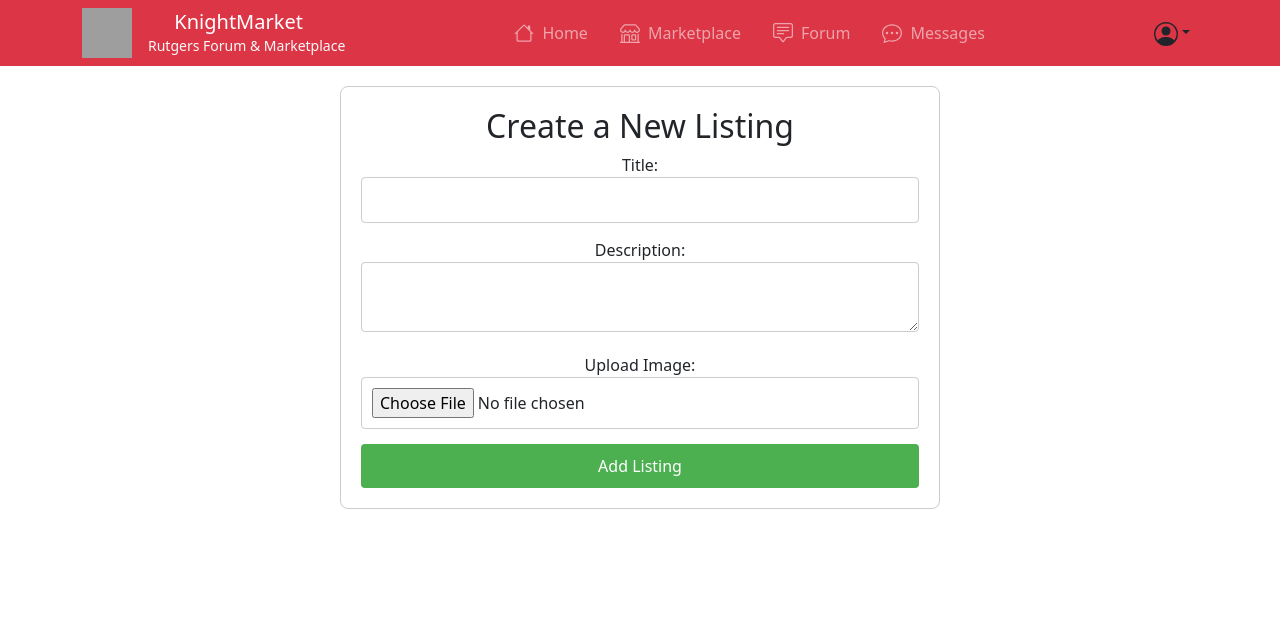
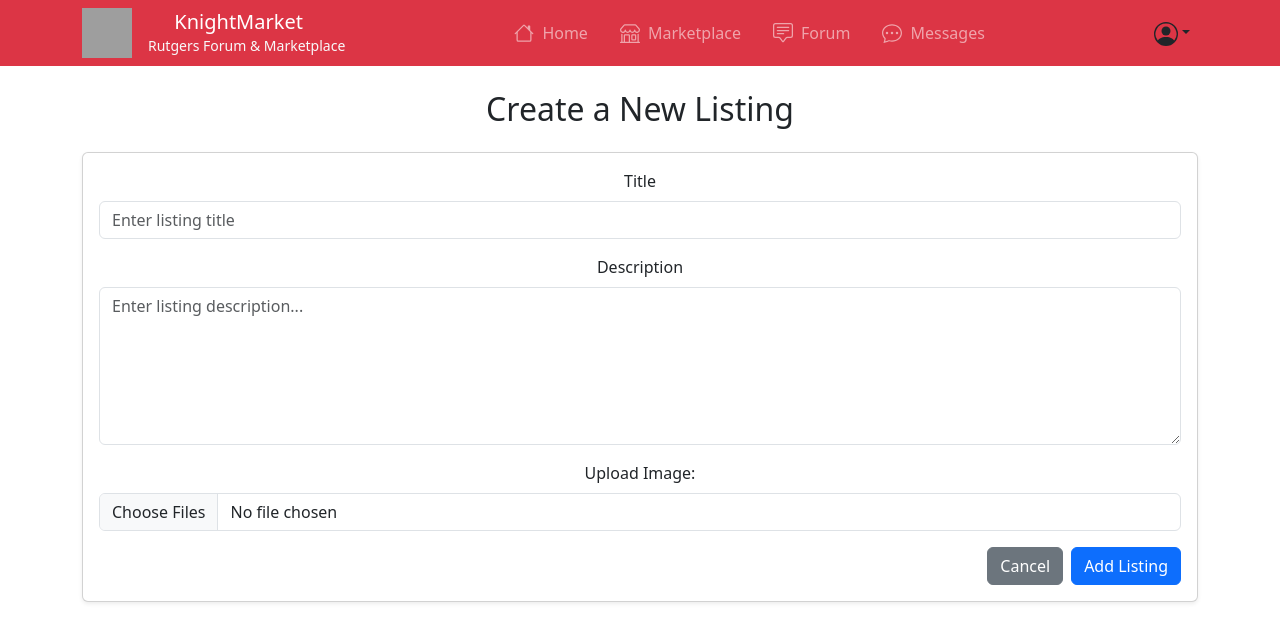
Before and after one commit to RUCooked/RUSocial, a React (Create React App) app in the folder knightmarket/: page /make-listing in a window 1280 px wide. Shown: the top 642 px of the page. Built offline with nearby package versions, Linux system fonts and the light colour scheme; grey boxes are pictures that could not be loaded.

Commit message:
makeListing.js now uses bootstrap
- createPost.js and makeListing.js are now visually consistent

```diff
--- a/knightmarket/src/pages/createPost.js
+++ b/knightmarket/src/pages/createPost.js
@@ -271,24 +271,27 @@ function CreatePost({ addPost }) {
               />
             </Form.Group>
 
-            <Form.Group className="mb-3">
+            <Form.Group controlId="postContent" className="mb-3">
               <Form.Label>Content</Form.Label>
               <Form.Control
                 as="textarea"
+                rows={6}
                 name="content"
                 value={formData.content}
                 onChange={handleChange}
                 required
-                rows={6}
                 placeholder="Write your post content here..."
               />
             </Form.Group>
 
-            <Form.Group className="mb-3">
+            <Form.Group controlId="postImage" className="mb-3">
               <Form.Label>Upload Image:</Form.Label>
-              <div className="outline- btn d-flex gap-2 justify-content-start">
-                <Form.Control type="file" multiple/>
-              </div>
+                <Form.Control
+                type="file"
+                accept="image/*"
+                onChange={handleImageChange}
+                multiple
+                />
             </Form.Group>
 
             <div className="d-flex gap-2 justify-content-end">
--- a/knightmarket/src/pages/makeListing.js
+++ b/knightmarket/src/pages/makeListing.js
@@ -1,20 +1,25 @@
 import React, { useState } from 'react';
-import { useNavigate, Link } from 'react-router-dom';
+import { useNavigate } from 'react-router-dom';
+import { Container, Form, Button, Card } from 'react-bootstrap';
 
 function MakeListing({ addListing }) {
-  const [title, setTitle] = useState('');
-  const [description, setDescription] = useState('');
+  const navigate = useNavigate();
+  const [formData, setFormData] = useState({
+    title: '',
+    description: ''
+  });
   const [image, setImage] = useState(null);
-  const navigate = useNavigate();
-  const [dropdownOpen, setDropdownOpen] = useState(false);
 
   const handleSubmit = (e) => {
     e.preventDefault();
     const reader = new FileReader();
     reader.onloadend = () => {
-      // Add the new listing
-      addListing({ title, description, image: reader.result });
-      // Navigate back to the marketplace
+      addListing({
+        ...formData,
+        image: reader.result,
+        author: 'Current User', // Example placeholder
+        date: new Date().toISOString()
+      });
       navigate('/marketplace');
     };
     if (image) {
@@ -22,165 +27,73 @@ function MakeListing({ addListing }) {
     }
   };
 
+  const handleChange = (e) => {
+    const { name, value } = e.target;
+    setFormData((prev) => ({
+      ...prev,
+      [name]: value
+    }));
+  };
+
   const handleImageChange = (e) => {
     setImage(e.target.files[0]);
   };
 
   return (
-    <div>
-      <main style={styles.mainContent}>
-        <div style={styles.container}>
-          <h2>Create a New Listing</h2>
-          <form onSubmit={handleSubmit} style={styles.form}>
-            <div style={styles.formGroup}>
-              <label>Title:</label>
-              <input
+    <Container className="py-4">
+      <h2 className="mb-4">Create a New Listing</h2>
+      <Card className="shadow-sm">
+        <Card.Body>
+          <Form onSubmit={handleSubmit}>
+            <Form.Group controlId="listingTitle" className="mb-3">
+              <Form.Label>Title</Form.Label>
+              <Form.Control
                 type="text"
-                value={title}
-                onChange={(e) => setTitle(e.target.value)}
+                name="title"
+                value={formData.title}
+                onChange={handleChange}
                 required
-                style={styles.input}
+                placeholder="Enter listing title"
               />
+            </Form.Group>
+
+            <Form.Group controlId="listingDescription" className="mb-3">
+              <Form.Label>Description</Form.Label>
+              <Form.Control
+                as="textarea"
+                rows={6}
+                name="description"
+                value={formData.description}
+                onChange={handleChange}
+                required
+                placeholder="Enter listing description..."
+              />
+            </Form.Group>
+
+            <Form.Group controlId="listingImage" className="mb-3">
+              <Form.Label>Upload Image:</Form.Label>
+              <Form.Control
+                type="file"
+                accept="image/*"
+                onChange={handleImageChange}
+                multiple
+                required
+              />
+            </Form.Group>
+
+            <div className="d-flex gap-2 justify-content-end">
+              <Button variant="secondary" onClick={() => navigate('/marketplace')}>
+                Cancel
+              </Button>
+              <Button variant="primary" type="submit">
+                Add Listing
+              </Button>
             </div>
-            <div style={styles.formGroup}>
-              <label>Description:</label>
-              <textarea
-                value={description}
-                onChange={(e) => setDescription(e.target.value)}
-                required
-                style={styles.input}
-              />
-            </div>
-            <div style={styles.formGroup}>
-              <label>Upload Image:</label>
-              <input
-                type="file"
-                onChange={handleImageChange}
-                required
-                style={styles.input}
-              />
-            </div>
-            <button type="submit" style={styles.button}>Add Listing</button>
-          </form>
-        </div>
-      </main>
-    </div>
+          </Form>
+        </Card.Body>
+      </Card>
+    </Container>
   );
 }
 
-const styles = {
-  header: {
-    backgroundColor: '#b22222', // Darker shade of red
-    color: 'white',
-    padding: '10px 20px',
-    display: 'flex',
-    flexDirection: 'column',
-    alignItems: 'center',
-    position: 'relative',
-    fontFamily: "'Roboto', sans-serif",
-  },
-  logo: {
-    position: 'absolute',
-    left: '20px',
-    top: '10px',
-  },
-  rutgersLogo: {
-    width: '50px',
-  },
-  brand: {
-    fontWeight: 'bold',
-    color: 'black',
-    textAlign: 'center',
-    margin: '0',
-  },
-  tagline: {
-    fontSize: '14px',
-    color: 'white',
-  },
-  nav: {
-    display: 'flex',
-    gap: '20px',
-    marginTop: '10px',
-  },
-  navLink: {
-    color: 'white',
-    textDecoration: 'none',
-    fontWeight: 'bold',
-    position: 'relative',
-    display: 'flex',
-    alignItems: 'center',
-  },
-  icon: {
-    marginRight: '8px',
-  },
-  userProfile: {
-    display: 'flex',
-    alignItems: 'center',
-    position: 'absolute',
-    right: '20px',
-    top: '10px',
-  },
-  profilePic: {
-    borderRadius: '50%',
-    width: '40px',
-    height: '40px',
-    cursor: 'pointer',
-  },
-  dropdownButton: {
-    backgroundColor: 'transparent',
-    border: 'none',
-    color: 'white',
-    cursor: 'pointer',
-    fontSize: '16px',
-    marginLeft: '5px',
-  },
-  dropdownContent: {
-    display: 'block',
-    position: 'absolute',
-    right: 0,
-    top: '50px',
-    backgroundColor: 'white',
-    boxShadow: '0 8px 16px rgba(0,0,0,0.1)',
-    zIndex: 1,
-    borderRadius: '4px',
-  },
-  dropdownLink: {
-    color: 'black',
-    padding: '10px 20px',
-    textDecoration: 'none',
-    display: 'block',
-  },
-  mainContent: {
-    padding: '20px',
-  },
-  container: {
-    maxWidth: '600px',
-    margin: '0 auto',
-    padding: '20px',
-    border: '1px solid #ccc',
-    borderRadius: '8px',
-  },
-  form: {
-    display: 'flex',
-    flexDirection: 'column',
-  },
-  formGroup: {
-    marginBottom: '15px',
-  },
-  input: {
-    padding: '10px',
-    borderRadius: '4px',
-    border: '1px solid #ccc',
-    width: '100%',
-  },
-  button: {
-    backgroundColor: '#4CAF50',
-    color: 'white',
-    border: 'none',
-    borderRadius: '4px',
-    padding: '10px',
-    cursor: 'pointer',
-  },
-};
-
 export default MakeListing;
```
